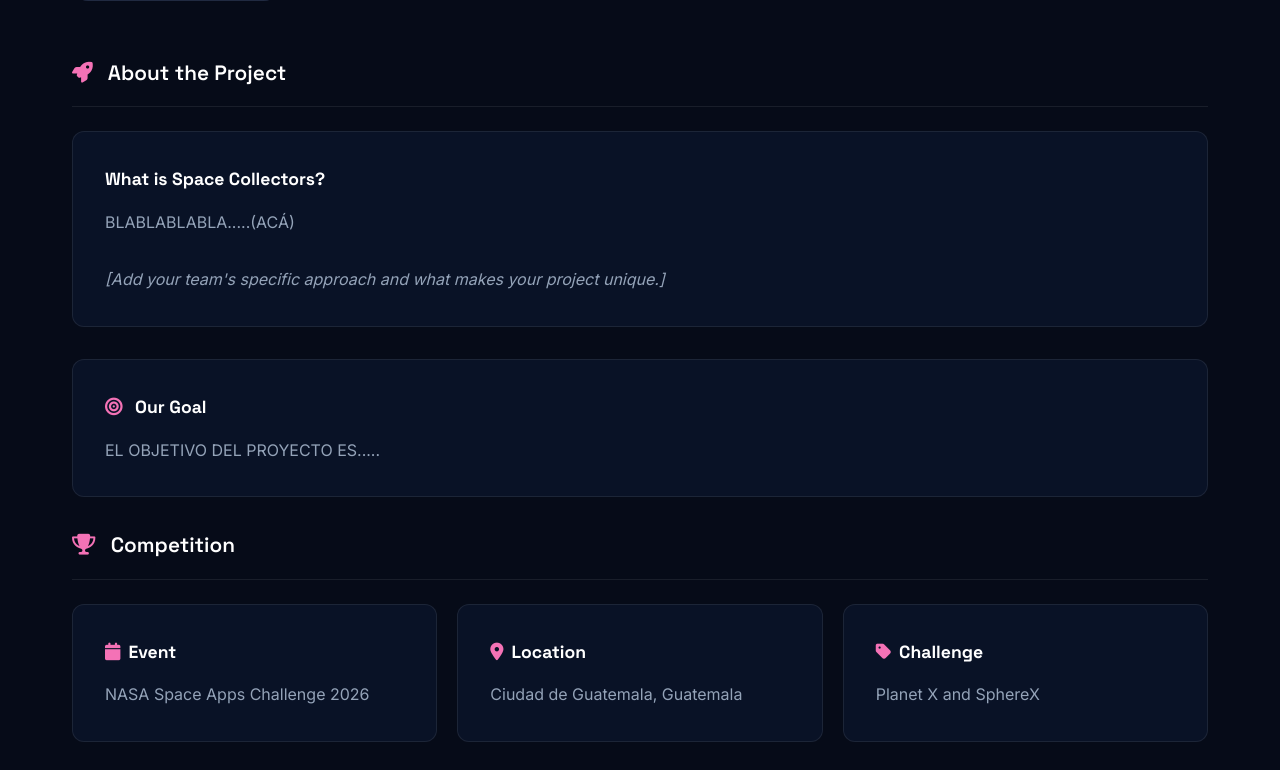
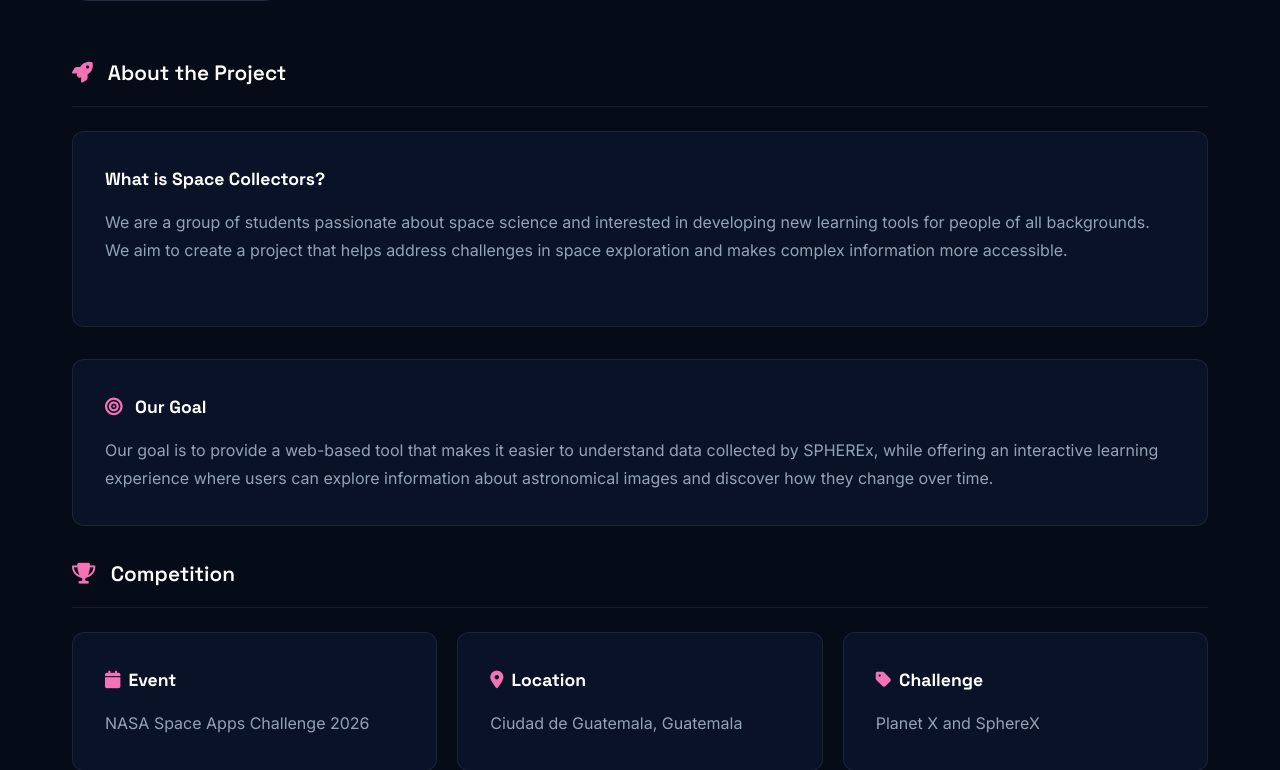
Before and after one commit to XanderCale3722/SPACECOLLECTORS3, a Flask app: page /about in a window 1280 px wide. Shown: the part 1034-1804 px from the top of the page. Run offline with Flask 3, Linux system fonts and the light colour scheme.

Commit message:
se agrego nuesta goal y nuestra descripcion de grupo

```diff
--- a/space_collectors/templates/about.html
+++ b/space_collectors/templates/about.html
@@ -116,9 +116,11 @@
             <h3>What is Space Collectors?</h3>
             <p>
                 <!-- AÑADIR LA DESCRIPCIÓN DEL PROYECTO AQUÍ -->
-                BLABLABLABLA.....(ACÁ)
+                We are a group of students passionate about space science and interested in developing
+                new learning tools for people of all backgrounds. We aim to create a project that helps
+                address challenges in space exploration and makes complex information more accessible.
                 <br><br>
-                <em>[Add your team's specific approach and what makes your project unique.]</em>
+                <em></em>
             </p>
         </div>
 
@@ -129,7 +131,9 @@
             </h3>
             <p>
                 <!-- AÑADIR ACÁ EL OBJETIVO DEL PROYECTO -->
-                EL OBJETIVO DEL PROYECTO ES.....
+                Our goal is to provide a web-based tool that makes it easier to understand data
+                collected by SPHEREx, while offering an interactive learning experience where users
+                can explore information about astronomical images and discover how they change over time.
             </p>
         </div>
 
```
